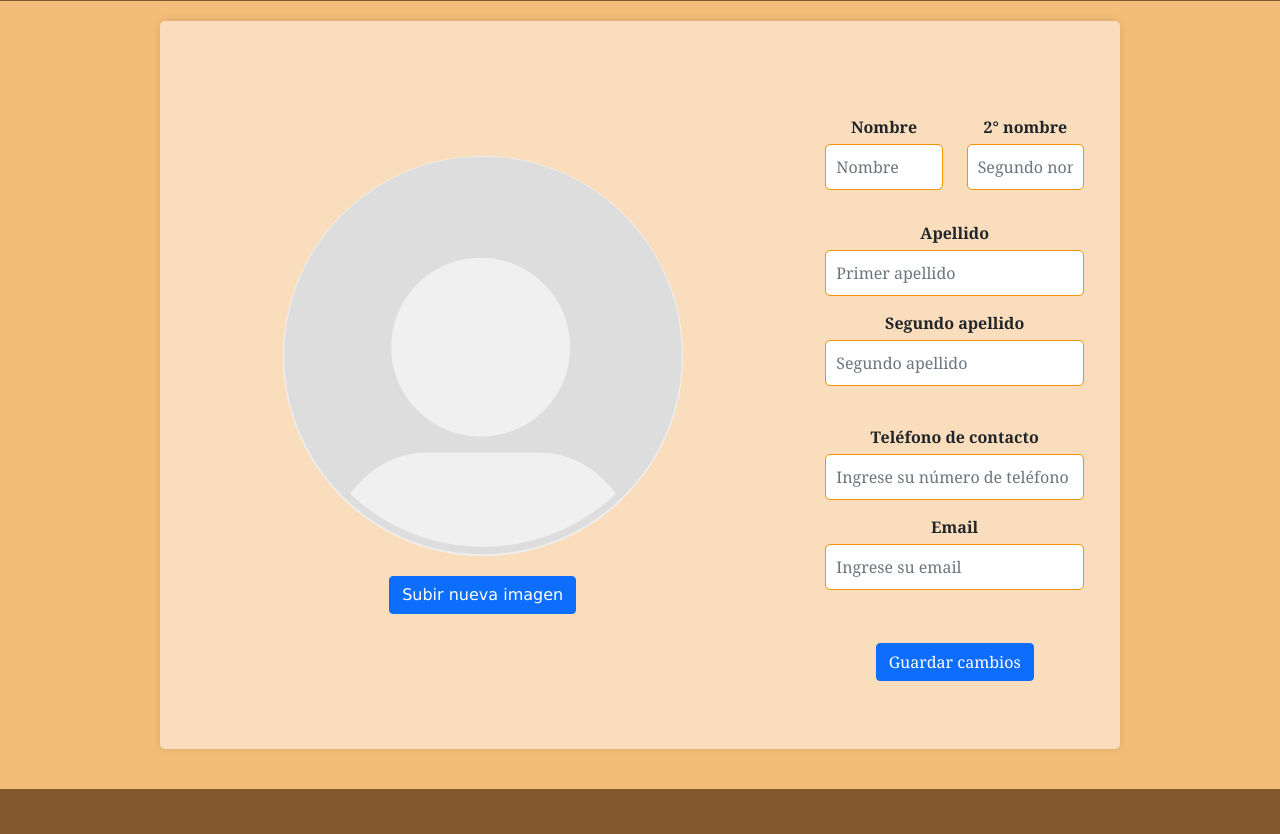
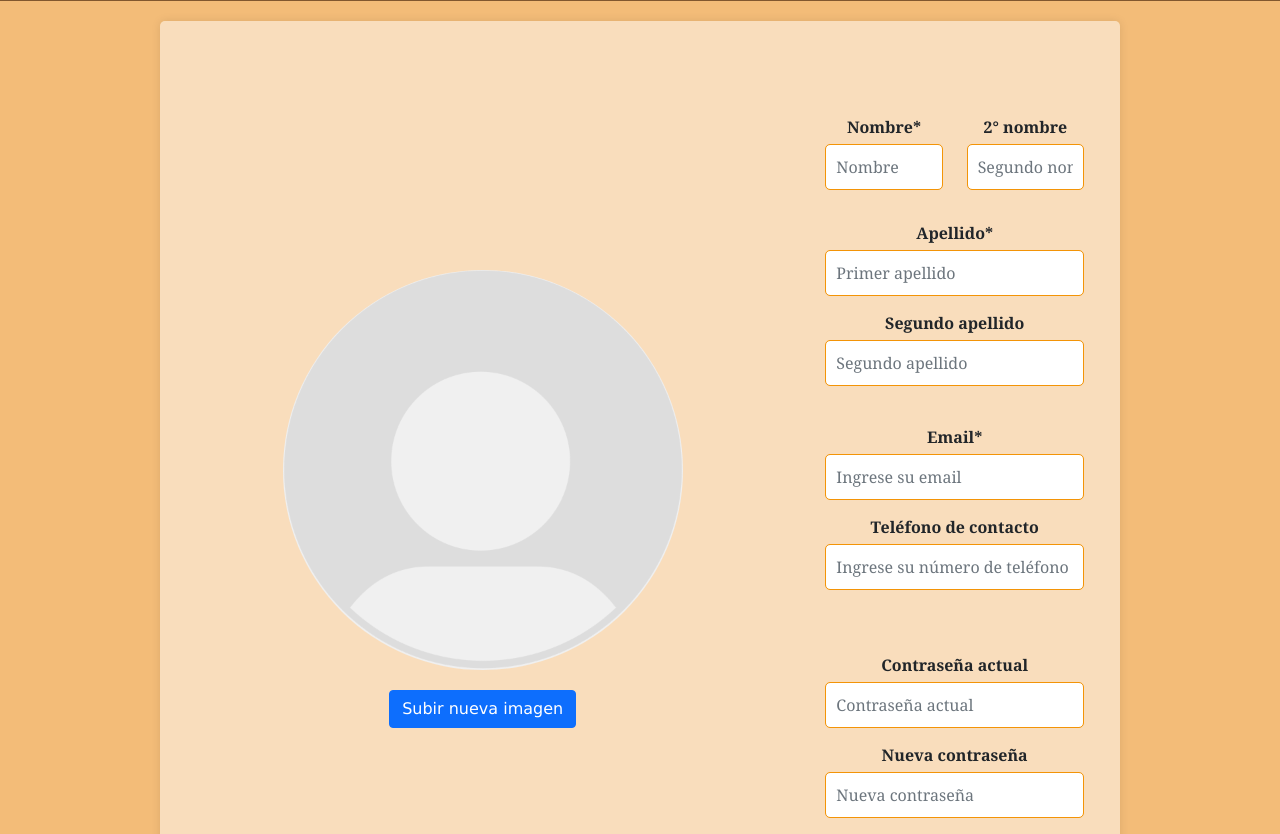
Before and after one commit to Nauus/Proyect-Final, a plain HTML site: page my-profile.html in a window 1280 px wide. Shown: the part 61-895 px from the top of the page. Drawn offline with nearby package versions, Linux system fonts and the light colour scheme.

Commit message:
Campos de contraseña/nueva contraseña

```diff
--- a/my-profile.html
+++ b/my-profile.html
@@ -32,16 +32,20 @@
                         <div class="d-flex justify-content-center align-items-center mb-3">
                         </div>
                         <div class="row mt-2">
-                            <div class="col-md-6"><label class="labels">Nombre</label><input type="text" class="form-control" placeholder="Nombre" value=""></div>
+                            <div class="col-md-6"><label class="labels">Nombre*</label><input type="text" class="form-control" placeholder="Nombre" value=""></div>
                             <div class="col-md-6"><label class="labels">2° nombre</label><input type="text" class="form-control" value="" placeholder="Segundo nombre"></div>
                         </div>
                         <div class="row mt-3">
-                            <div class="col-md-12"><label class="labels">Apellido</label><input type="text" class="form-control" placeholder="Primer apellido" value=""></div>
+                            <div class="col-md-12"><label class="labels">Apellido*</label><input type="text" class="form-control" placeholder="Primer apellido" value=""></div>
                             <div class="col-md-12"><label class="labels">Segundo apellido</label><input type="text" class="form-control" value="" placeholder="Segundo apellido"></div>
                         </div>
                         <div class="row mt-4">
+                            <div class="col-md-12"><label class="labels">Email*</label><input type="text" class="form-control" placeholder="Ingrese su email" value=""></div>
                             <div class="col-md-12"><label class="labels">Teléfono de contacto</label><input type="text" pattern="[0-9]*" inputmode="numeric" class="form-control" placeholder="Ingrese su número de teléfono" value=""></div>
-                            <div class="col-md-12"><label class="labels">Email</label><input type="text" class="form-control" placeholder="Ingrese su email" value=""></div>
+                        </div>
+                        <div class="row mt-5">
+                            <div class="col-md-12"><label class="labels">Contraseña actual</label><input type="text" class="form-control" placeholder="Contraseña actual" value=""></div>
+                            <div class="col-md-12"><label class="labels">Nueva contraseña</label><input type="text" class="form-control" value="" placeholder="Nueva contraseña"></div>
                         </div>
                         <div class="mt-5"><button class="btn btn-primary profile-button" type="button">Guardar cambios</button></div>
                     </div>
```
